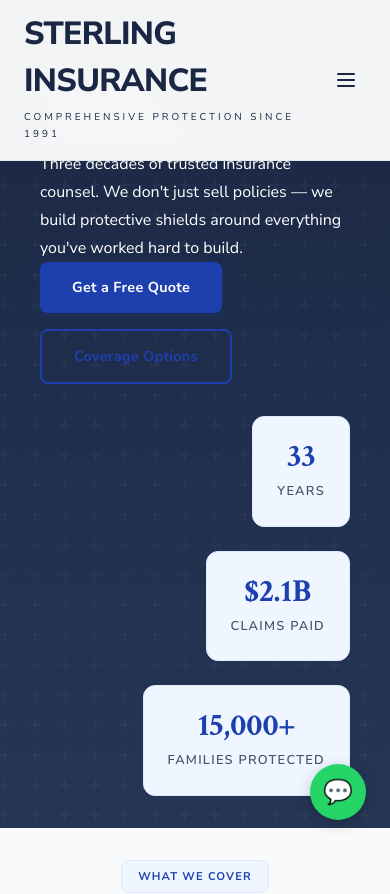
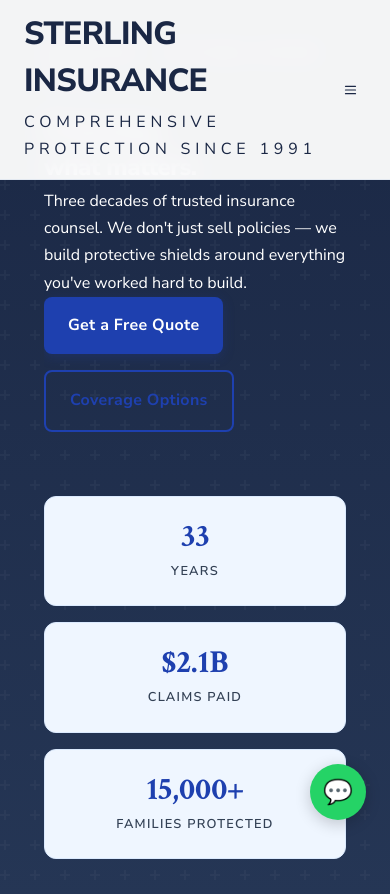
Before and after one commit to Adeshpreet-Singh/insurance-agency, a Next.js app: page / in a window 390 px wide. Shown: the top 894 px of the page. Built offline with nearby package versions, Linux system fonts and the light colour scheme.

Commit message:
Fix: CSS/UX improvements from vision review v5

```diff
--- a/app/globals.css
+++ b/app/globals.css
@@ -13,8 +13,8 @@
   --white: #ffffff;
   --off-white: #f8fafc;
   --cool-gray: #f1f5f9;
-  --body: #475569;
-  --body-light: #94a3b8;
+  --body: #334155;
+  --body-light: #64748b;
   --border: #e2e8f0;
   --radius: 8px;
   --radius-lg: 12px;
@@ -166,11 +166,11 @@ p, li, span, td, label, dd {
 
 /* Section divider */
 .section-divider {
-  height: 2px;
+  height: 3px;
   background: linear-gradient(90deg, var(--accent), var(--accent-light));
   margin: 0 auto;
   max-width: 80px;
-  border-radius: 2px;
+  border-radius: 3px;
 }
 
 /* Badge */
@@ -254,6 +254,27 @@ a:not(.btn):not(.btn-outline) {
   border-radius: 3px;
 }
 
+/* Form labels */
+label {
+  display: block;
+  font-size: 0.85rem;
+  font-weight: 600;
+  margin-bottom: 0.5rem;
+  color: var(--navy);
+  letter-spacing: 0.02em;
+}
+form .grid > div { margin-bottom: 0.5rem; }
+form > div + div { margin-top: 1rem; }
+form > div + p { margin-top: 0.75rem; font-size: 0.85rem; }
+
+/* Section heading text */
+section .text-center p {
+  max-width: 640px;
+  margin-left: auto;
+  margin-right: auto;
+  color: var(--body);
+}
+
 /* Focus */
 *:focus-visible {
   outline: 2px solid var(--accent);
@@ -272,8 +293,21 @@ a:not(.btn):not(.btn-outline) {
 
 /* Mobile */
 @media (max-width: 768px) {
-  section { padding-left: 1rem !important; padding-right: 1rem !important; }
+  section { padding-left: 1.25rem !important; padding-right: 1.25rem !important; padding-top: 2.5rem !important; padding-bottom: 2.5rem !important; }
   .stat-number { font-size: 2rem; }
+  h1 { font-size: clamp(1.75rem, 6vw, 2.5rem); }
+  h2 { font-size: clamp(1.35rem, 4vw, 1.8rem); }
+  h3 { font-size: clamp(1.1rem, 3vw, 1.4rem); }
+  p, li, td, label, dd { font-size: 1rem !important; line-height: 1.7 !important; }
+  .card { padding: 1.25rem; }
+  .btn, .btn-outline { padding: 1rem 1.5rem; font-size: 1rem; min-height: 48px; }
+  footer a, footer button { padding: 0.5rem 0 !important; font-size: 1rem !important; min-height: 44px; display: flex; align-items: center; }
+  body { font-size: 16px; }
+  .grid { overflow-x: hidden; }
+  .max-w-6xl { max-width: 100%; }
+  /* Prevent horizontal overflow */
+  html, body { overflow-x: hidden; width: 100%; }
+  * { max-width: 100%; box-sizing: border-box; }
 }
 
 /* Images */
@@ -306,14 +340,27 @@ footer h4 {
 }
 footer a, footer button {
   display: block;
-  color: rgba(255,255,255,0.7);
-  padding: 0.25rem 0;
+  color: rgba(255,255,255,0.8);
+  padding: 0.35rem 0;
   font-size: 0.9rem;
   background: none;
   border: none;
   text-align: left;
 }
 footer a:hover, footer button:hover { color: var(--white); }
+footer .footer-bottom {
+  margin-top: 2rem;
+  padding-top: 1.5rem;
+  border-top: 1px solid rgba(255,255,255,0.1);
+  display: flex;
+  flex-wrap: wrap;
+  justify-content: space-between;
+  align-items: center;
+  gap: 1rem;
+  font-size: 0.85rem;
+  color: rgba(255,255,255,0.5);
+}
+footer .footer-bottom span { color: rgba(255,255,255,0.5); }
 
 /* WhatsApp floating button */
 a[aria-label="Chat on WhatsApp"] {
@@ -335,6 +382,3 @@ a[aria-label="Chat on WhatsApp"] {
 a[aria-label="Chat on WhatsApp"]:hover { transform: scale(1.1); }
 
 /* Responsive */
-@media (max-width: 768px) {
-  section { padding-top: 2rem; padding-bottom: 2rem; }
-}
--- a/app/page.tsx
+++ b/app/page.tsx
@@ -197,16 +197,16 @@ export default function Home() {
  </button>
  </div>
  </div>
- <div className="md:col-span-4 flex flex-col items-end gap-6 text-right">
- <div className="stat-card">
+            <div className="md:col-span-4 flex flex-col items-end gap-4 md:gap-6 text-right mt-8 md:mt-0">
+              <div className="stat-card w-full md:w-auto">
                 <div className="stat-number">33</div>
                 <div className="stat-label">Years</div>
               </div>
- <div className="stat-card">
+              <div className="stat-card w-full md:w-auto">
                 <div className="stat-number">$2.1B</div>
                 <div className="stat-label">Claims Paid</div>
               </div>
- <div className="stat-card">
+              <div className="stat-card w-full md:w-auto">
                 <div className="stat-number">15,000+</div>
                 <div className="stat-label">Families Protected</div>
               </div>
@@ -228,7 +228,7 @@ export default function Home() {
  </p>
  </div>
 
- <div className="grid md:grid-cols-2 lg:grid-cols-3 gap-6">
+        <div className="grid grid-cols-1 md:grid-cols-2 lg:grid-cols-3 gap-6">
  {SERVICES.map((svc, i) => (
  <article
  key={i}
@@ -284,7 +284,7 @@ export default function Home() {
  Filing a claim doesn&apos;t have to be stressful. Our streamlined process gets you back on track fast.
  </p>
  </div>
- <div className="grid md:grid-cols-2 lg:grid-cols-4 gap-6">
+        <div className="grid grid-cols-1 sm:grid-cols-2 lg:grid-cols-4 gap-6">
           {CLAIMS_STEPS.map((s, i) => (
  <div key={i} className="card text-center">
  <div>{s.step}</div>
@@ -314,7 +314,7 @@ export default function Home() {
  </p>
  </div>
 
- <div className="grid md:grid-cols-2 lg:grid-cols-4 gap-6">
+        <div className="grid grid-cols-1 sm:grid-cols-2 lg:grid-cols-4 gap-6">
           {TEAM.map((member, i) => (
  <div key={i} className="card">
  <div>
@@ -343,7 +343,7 @@ export default function Home() {
  </h2>
  </div>
 
- <div className="grid md:grid-cols-2 gap-8">
+        <div className="grid grid-cols-1 md:grid-cols-2 gap-8">
  {TESTIMONIALS.map((t, i) => (
  <blockquote key={i} className="card">
  <div>★★★★★</div>
@@ -362,7 +362,7 @@ export default function Home() {
  </div>
 
         {/* Awards */}
- <div className="mt-16 grid md:grid-cols-4 gap-6 text-center">
+        <div className="mt-16 grid grid-cols-2 md:grid-cols-4 gap-4 md:gap-6 text-center">
  {[
  { label: 'Trusted Choice', sub: 'Independent Agent Member' },
  { label: 'AM Best A+', sub: 'Superior Financial Rating' },
@@ -381,7 +381,7 @@ export default function Home() {
  {/* Contact */}
  <section id="contact" className="py-24 section-alt" aria-labelledby="contact-heading">
  <div className="max-w-6xl mx-auto px-6">
- <div className="grid md:grid-cols-12 gap-12">
+        <div className="grid grid-cols-1 md:grid-cols-12 gap-8 md:gap-12">
  <div className="md:col-span-5">
  <span className="badge mb-4">Get In Touch</span>
  <h2 id="contact-heading">
@@ -435,12 +435,12 @@ export default function Home() {
  </div>
 
           {/* Google Maps Embed */}
- <div>
+          <div className="overflow-hidden rounded-lg">
             <iframe
               src="https://www.google.com/maps/embed?pb=!1m18!1m12!1m3!1d2948.5!2d-71.0535!3d42.3585!2m3!1f0!2f0!3f0!3m2!1i1024!2i768!4f13.1!3m3!1m2!1s0x0%3A0x0!2zNDLCsDIxJzMwLjYiTiA3McKwMDMnMTIuNiJX!5e0!3m2!1sen!2sus!4v1"
               width="100%"
               height="250"
-
+              style={{ border: 0, maxWidth: '100%' }}
               allowFullScreen
               loading="lazy"
               referrerPolicy="no-referrer-when-downgrade"
@@ -454,7 +454,7 @@ export default function Home() {
  <input type="hidden" name="subject" value="New Quote Request from Sterling Insurance Website" />
  <input type="checkbox" name="botcheck" />
 
- <div className="grid md:grid-cols-2 gap-5">
+            <div className="grid grid-cols-1 md:grid-cols-2 gap-5">
               <div>
                 <label htmlFor="name">Full Name *</label>
                 <input id="name" name="name" type="text" required placeholder="Robert Sterling" />
@@ -464,7 +464,7 @@ export default function Home() {
                 <input id="email" name="email" type="email" required placeholder="robert@company.com" />
               </div>
             </div>
- <div className="grid md:grid-cols-2 gap-5">
+            <div className="grid grid-cols-1 md:grid-cols-2 gap-5">
  <div>
  <label htmlFor="phone">Phone</label>
  <input id="phone" name="phone" type="tel" placeholder="(617) 555-0000" />
@@ -511,15 +511,15 @@ export default function Home() {
  </section>
 
 {/* CTA */}
- <section className="py-20">
- <div>
+        <section className="py-20 text-center">
+          <div className="max-w-3xl mx-auto px-6">
             <h2>
               Ready to Get Protected?
             </h2>
- <p>
+            <p className="mt-4 mb-8">
               Contact us today for a free, no-obligation consultation with one of our licensed advisors.
             </p>
- <div>
+            <div className="flex justify-center gap-4 flex-wrap">
               <button onClick={() => scrollToSection('contact')} className="btn">
                 Get Free Quote
               </button>
@@ -534,7 +534,7 @@ export default function Home() {
  {/* Footer */}
  <footer>
  <div className="max-w-6xl mx-auto px-6">
- <div className="grid md:grid-cols-4 gap-8">
+        <div className="grid grid-cols-1 sm:grid-cols-2 md:grid-cols-4 gap-8">
  <div>
  <div>
  Sterling <span>Insurance</span> Group
@@ -566,17 +566,17 @@ export default function Home() {
  <a href="mailto:info@sterlinginsurance.com">📧 info@sterlinginsurance.com</a>
  <span>📍 200 State St, Boston, MA 02109</span>
  </div>
- <div>
- <a href="https://linkedin.com/company/sterling-insurance" target="_blank" rel="noopener noreferrer" aria-label="LinkedIn">🔗</a>
- <a href="https://facebook.com/sterlinginsurance" target="_blank" rel="noopener noreferrer" aria-label="Facebook">📘</a>
- <a href="https://twitter.com/sterlingins" target="_blank" rel="noopener noreferrer" aria-label="Twitter">🐦</a>
- <a href={`https://wa.me/${WHATSAPP_NUMBER}`} target="_blank" rel="noopener noreferrer" aria-label="WhatsApp">💬</a>
+            <div className="flex gap-3 mt-3">
+              <a href="https://linkedin.com/company/sterling-insurance" target="_blank" rel="noopener noreferrer" aria-label="LinkedIn" className="inline-flex items-center justify-center w-10 h-10 rounded-full bg-white/10 hover:bg-white/20 transition-colors">🔗</a>
+              <a href="https://facebook.com/sterlinginsurance" target="_blank" rel="noopener noreferrer" aria-label="Facebook" className="inline-flex items-center justify-center w-10 h-10 rounded-full bg-white/10 hover:bg-white/20 transition-colors">📘</a>
+              <a href="https://twitter.com/sterlingins" target="_blank" rel="noopener noreferrer" aria-label="Twitter" className="inline-flex items-center justify-center w-10 h-10 rounded-full bg-white/10 hover:bg-white/20 transition-colors">🐦</a>
+              <a href={`https://wa.me/${WHATSAPP_NUMBER}`} target="_blank" rel="noopener noreferrer" aria-label="WhatsApp" className="inline-flex items-center justify-center w-10 h-10 rounded-full bg-white/10 hover:bg-white/20 transition-colors">💬</a>
             </div>
  </div>
  </div>
- <div>
- <span>&copy; 2026 Sterling Insurance Group. All rights reserved.</span>
- <div>
+          <div className="footer-bottom">
+            <span>© 2026 Sterling Insurance Group. All rights reserved.</span>
+            <div className="flex gap-6">
               <span>Privacy Policy</span>
               <span>Terms of Service</span>
               <span>Licensing</span>
```
Lines whose indentation alone changed are shown as unchanged.
